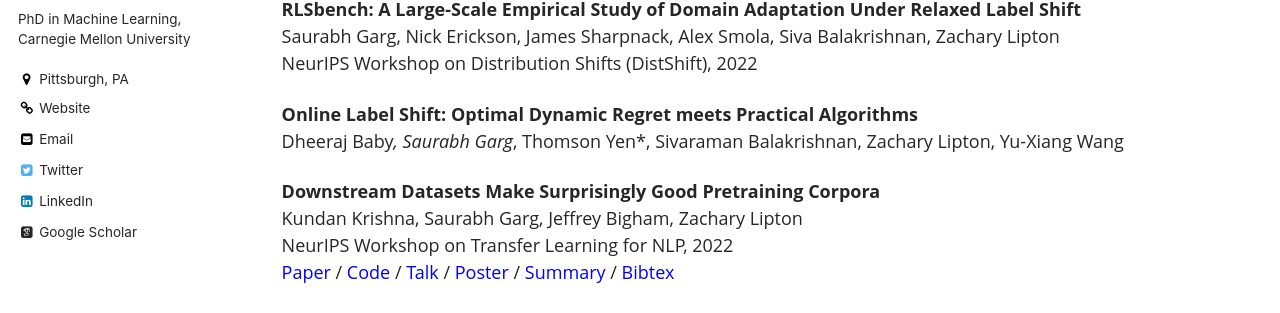
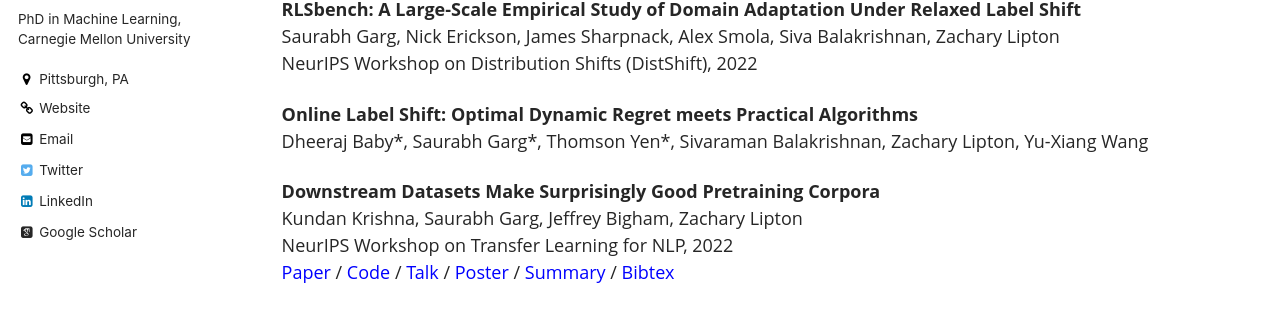
Before and after one commit to saurabhgarg1996/saurabhgarg1996.github.io, a Jekyll site: the page built from _pages/publications.md, in a window 1280 px wide and 900 px high. Shown: the part 285-598 px from the top of the window. Built offline with Jekyll 4.4.1, drawn with Linux system fonts in a browser that asks for light colours; some web fonts are replaced.

Commit message:
Openreview results

```diff
--- a/_pages/publications.md
+++ b/_pages/publications.md
@@ -16,7 +16,7 @@ NeurIPS Workshop on Distribution Shifts (DistShift), 2022
 
 
 **Online Label Shift: Optimal Dynamic Regret meets Practical Algorithms**
-Dheeraj Baby*, Saurabh Garg*, Thomson Yen*, Sivaraman Balakrishnan, Zachary Lipton, Yu-Xiang Wang
+Dheeraj Baby\*, Saurabh Garg\*, Thomson Yen\*, Sivaraman Balakrishnan, Zachary Lipton, Yu-Xiang Wang
 
 
 **Downstream Datasets Make Surprisingly Good Pretraining Corpora**
```
